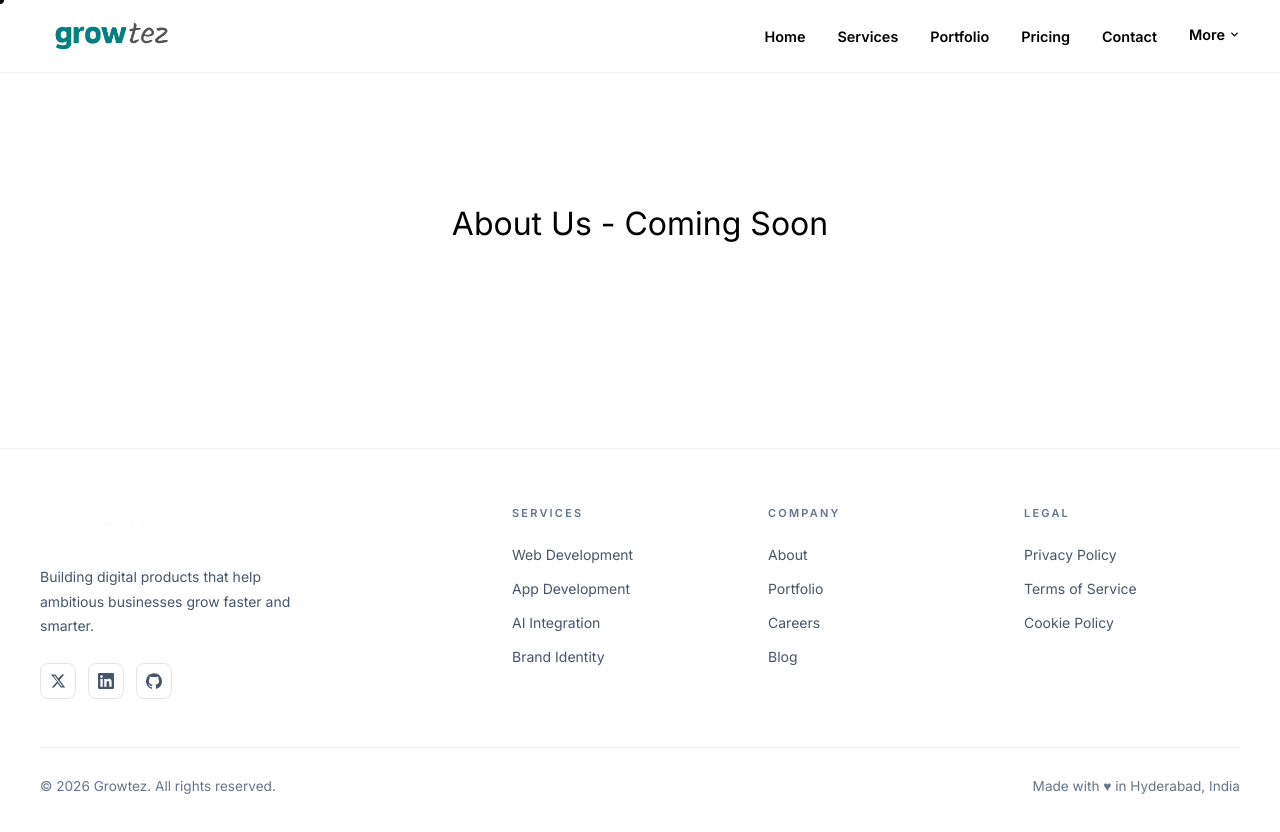
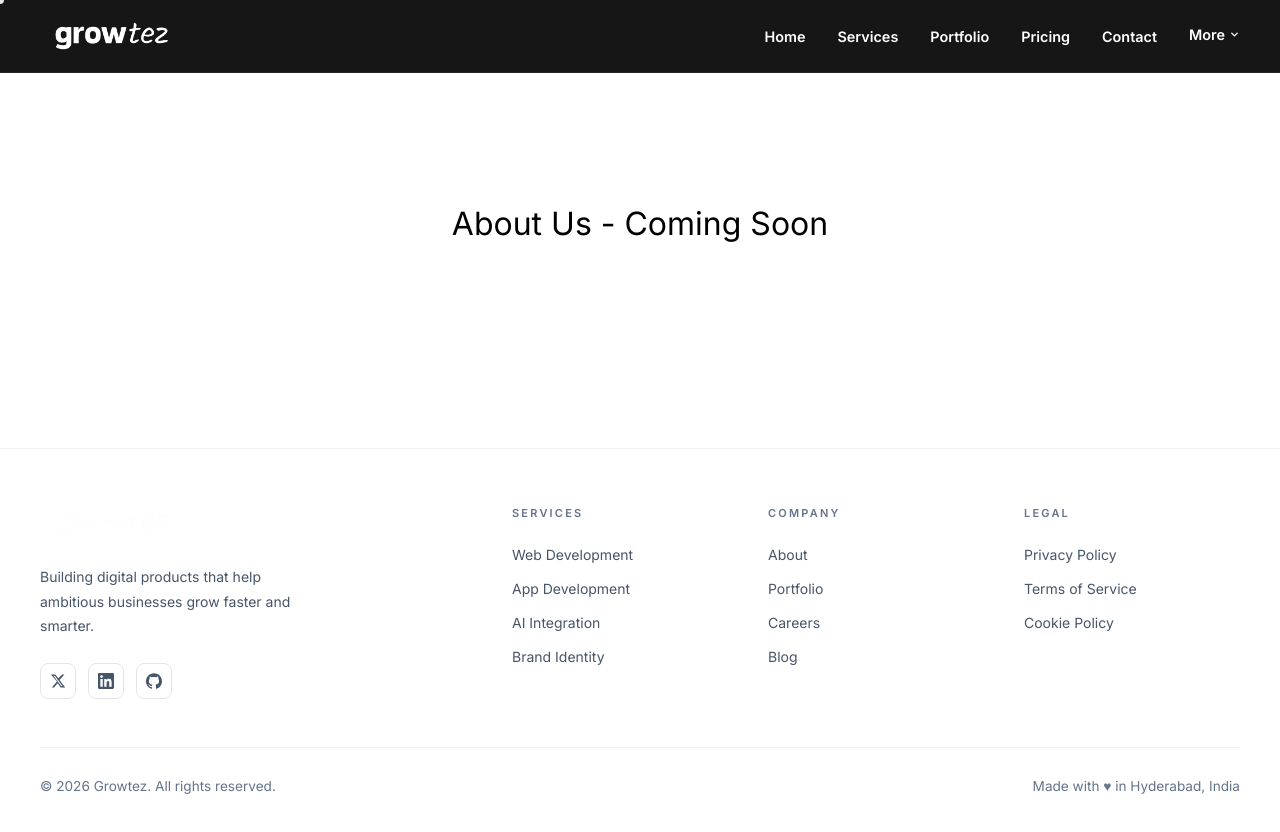
Before and after one commit to growteznow/growtez-landing, a Next.js app: page /about in a window 1280 px wide. Shown: the top 832 px of the page. Built offline with nearby package versions, Linux system fonts and the light colour scheme.

Commit message:
darkmode

```diff
--- a/app/page.tsx
+++ b/app/page.tsx
@@ -71,6 +71,13 @@ export default function Home() {
   const servicesSectionRef = useRef<HTMLElement>(null);
   const servicesPanelRef = useRef<HTMLDivElement>(null);
   const servicesTrackRef = useRef<HTMLDivElement>(null);
+  const bgVideoRef = useRef<HTMLVideoElement>(null);
+
+  useEffect(() => {
+    if (bgVideoRef.current) {
+      bgVideoRef.current.playbackRate = 0.4;
+    }
+  }, []);
 
   useEffect(() => {
     if (!isInitialLoad) return;
@@ -155,13 +162,13 @@ export default function Home() {
             initial={{ y: 0 }}
             exit={{ y: "-100%" }}
             transition={{ duration: 0.8, ease: [0.76, 0, 0.24, 1] }}
-            className="fixed inset-0 z-[9999] flex flex-col items-center justify-center bg-white"
+            className="fixed inset-0 z-[9999] flex flex-col items-center justify-center bg-black"
           >
-            <div className="text-[clamp(4rem,10vw,8rem)] font-bold text-black tracking-tighter flex items-baseline gap-1" style={FONT_DISPLAY}>
+            <div className="text-[clamp(4rem,10vw,8rem)] font-bold text-white tracking-tighter flex items-baseline gap-1" style={FONT_DISPLAY}>
               {loadingProgress}<span style={{ color: TEAL_500, fontSize: "0.75em" }}>%</span>
             </div>
 
-            <div className="relative w-64 md:w-96 h-1 bg-gray-100 rounded-full mt-4">
+            <div className="relative w-64 md:w-96 h-1 bg-gray-800 rounded-full mt-4">
               <div
                 className="absolute top-0 left-0 h-full bg-teal-500 rounded-full transition-all duration-75"
                 style={{ width: `${loadingProgress}%` }}
@@ -184,13 +191,30 @@ export default function Home() {
         background: "#ffffff url('/bg2.png') center/cover fixed no-repeat",
       }}>
         {/* ── HERO ── */}
-        <section className="relative w-full bg-transparent flex flex-col justify-center pt-24 pb-16 md:pt-32 md:pb-24">
+        <section className="relative w-full overflow-hidden bg-transparent flex flex-col justify-center pt-24 pb-16 md:pt-32 md:pb-24">
+          <video
+            ref={bgVideoRef}
+            autoPlay
+            loop
+            muted
+            playsInline
+            className="absolute inset-0 w-full h-full object-cover z-0"
+          >
+            {/* The browser will try to load the tiny WebM first */}
+            <source src="/bg-video.webm" type="video/webm" />
+
+            {/* If it's an older iPhone, it will fall back to the MP4 */}
+            <source src="/bg-video.mp4" type="video/mp4" />
+          </video>
+          {/* Dark overlay to ensure text readability */}
+          <div className="absolute inset-0 bg-black/50 z-0 pointer-events-none"></div>
+
           <InteractiveBackground />
           <div ref={heroRef} className="flex-none flex flex-col items-center text-center px-6 md:px-10 relative z-10 w-full max-w-[1200px] mx-auto">
             {/* H1 Heading */}
             <div className="overflow-hidden pb-1 w-full">
               <h1 className="hero-reveal m-0 leading-[1.1] md:leading-[1.05]">
-                <span className="block font-bold text-black tracking-tighter text-[clamp(2rem,6vw,4.5rem)]" style={FONT_DISPLAY}>
+                <span className="block font-bold text-white tracking-tighter text-[clamp(2rem,6vw,4.5rem)]" style={FONT_DISPLAY}>
                   We create <span style={{ color: TEAL_500 }}>solutions</span><br className="hidden md:block" />
                   <span className="md:hidden"> </span>for your business
                 </span>
@@ -200,7 +224,7 @@ export default function Home() {
             {/* Subheading */}
             <div className="mt-4 md:mt-6 flex flex-col items-center px-2 w-full max-w-3xl">
               <div className="overflow-hidden pb-2">
-                <p className="hero-reveal m-0 text-gray-700 font-medium leading-relaxed text-[clamp(0.95rem,1.5vw,1.15rem)]" style={FONT_BODY}>
+                <p className="hero-reveal m-0 text-gray-200 font-medium leading-relaxed text-[clamp(0.95rem,1.5vw,1.15rem)]" style={FONT_BODY}>
                   From concept to launch, Growtez crafts web apps, mobile products, and AI systems that actually move the needle.
                 </p>
               </div>
--- a/components/Navbar.tsx
+++ b/components/Navbar.tsx
@@ -13,22 +13,23 @@ export default function Navbar() {
   const [menuOpen, setMenuOpen] = useState(false);
   const [moreOpen, setMoreOpen] = useState(false);
   const [hidden, setHidden] = useState(false);
+  const [scrolled, setScrolled] = useState(false);
   const pathname = usePathname();
 
-  // On homepage: transparent dark bg on dark slides. Other pages: white
+  // On homepage: transparent at top. Other pages: white
   const isHome = pathname === "/";
+  const isTransparent = isHome && !scrolled;
 
-  // Both home and other pages: white nav bar
-  const navBg     = isHome ? "transparent" : "#ffffff";
-  const navBorder = isHome ? "transparent" : "rgba(0,0,0,0.05)";
-  const logoColor = "#000000";
-  const linkColor = "#000000";
-  const mobileDrawerBg     = "#ffffff";
-  const mobileDrawerBorder = "rgba(0,0,0,0.05)";
-  const mobileLinkColor    = "#000000";
-  const dropdownBg         = "#ffffff";
-  const dropdownBorder     = "rgba(0,0,0,0.06)";
-  const dropdownLinkColor  = "#475569";
+  const navBg     = isTransparent ? "transparent" : "rgba(10,10,10,0.95)";
+  const navBorder = isTransparent ? "transparent" : "rgba(255,255,255,0.05)";
+  const logoColor = "#ffffff";
+  const linkColor = "#ffffff";
+  const mobileDrawerBg     = "#0a0a0a";
+  const mobileDrawerBorder = "rgba(255,255,255,0.05)";
+  const mobileLinkColor    = "#ffffff";
+  const dropdownBg         = "#0a0a0a";
+  const dropdownBorder     = "rgba(255,255,255,0.06)";
+  const dropdownLinkColor  = "#cbd5e1";
   // suppress unused var warning
   void isHome;
 
@@ -38,8 +39,14 @@ export default function Navbar() {
     let lastScrollY = window.scrollY;
     const threshold = 1; // px of scroll needed to trigger hide/show
 
+    // Initialize scrolled state based on initial load position
+    setScrolled(window.scrollY > 50);
+
     const handleScroll = () => {
       const currentY = window.scrollY;
+
+      setScrolled(currentY > 50);
+
       if (currentY > lastScrollY + threshold) {
         setHidden(true);
       } else if (currentY < lastScrollY - threshold) {
@@ -81,7 +88,20 @@ export default function Navbar() {
       <div style={{ maxWidth: 1280, margin: "0 auto", padding: "18px 40px", display: "flex", alignItems: "center", justifyContent: "space-between" }}>
         {/* Logo */}
         <Link href="/" style={{ textDecoration: "none", display: "flex", alignItems: "center" }}>
-          <Image src="/logo.png" alt="Growtez" width={130} height={40} style={{ height: 36, width: "auto", objectFit: "contain" }} priority />
+          <Image
+            src="/logo.png"
+            alt="Growtez"
+            width={130}
+            height={40}
+            style={{
+              height: 36,
+              width: "auto",
+              objectFit: "contain",
+              filter: "brightness(0) invert(1)",
+              transition: "filter 0.4s"
+            }}
+            priority
+          />
         </Link>
 
         {/* Desktop links */}
```
Also changed, not shown: 2 other files (tests, documents, lock files or other folders).
